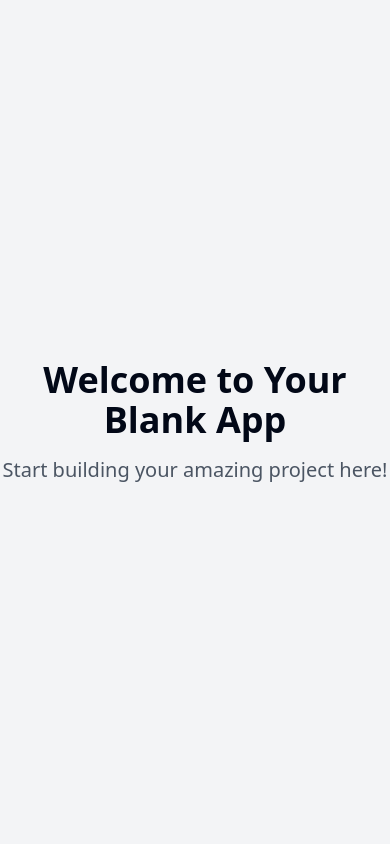
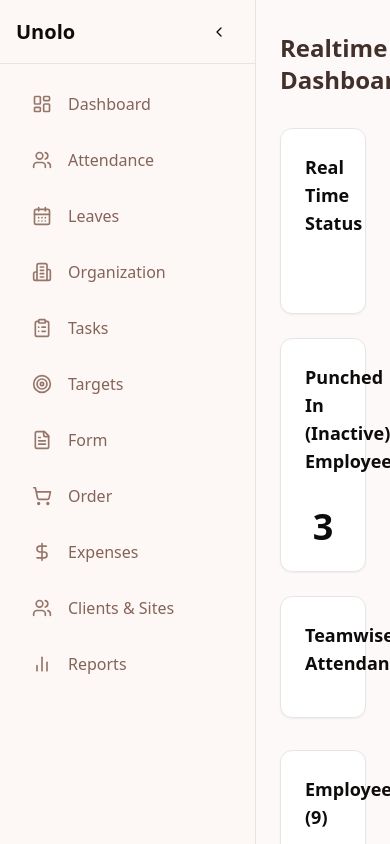
Before and after one commit to rajputdivyanshu81/unolo, a React (Vite) app: page / in a window 390 px wide. Built offline with nearby package versions, Linux system fonts and the light colour scheme.

Commit message:
Implement frontend with improved UI/UX
This commit implements a new frontend using React and JavaScript, incorporating improved color combinations, light/dark themes, mobile-first design, and whitespace optimization for enhanced user experience and interface.

```diff
--- /dev/null
+++ b/src/components/DashboardLayout.tsx
@@ -0,0 +1,26 @@
+
+import { useState } from "react";
+import { Sidebar } from "./Sidebar";
+import { cn } from "@/lib/utils";
+
+interface DashboardLayoutProps {
+  children: React.ReactNode;
+}
+
+export const DashboardLayout = ({ children }: DashboardLayoutProps) => {
+  const [sidebarOpen, setSidebarOpen] = useState(true);
+
+  return (
+    <div className="h-screen flex overflow-hidden bg-background">
+      <Sidebar open={sidebarOpen} onToggle={() => setSidebarOpen(!sidebarOpen)} />
+      <main
+        className={cn(
+          "flex-1 overflow-y-auto transition-all duration-300 ease-in-out",
+          sidebarOpen ? "ml-64" : "ml-20"
+        )}
+      >
+        <div className="px-6 py-8">{children}</div>
+      </main>
+    </div>
+  );
+};
--- /dev/null
+++ b/src/components/Sidebar.tsx
@@ -0,0 +1,87 @@
+
+import { cn } from "@/lib/utils";
+import {
+  LayoutDashboard,
+  Users,
+  CalendarDays,
+  ClipboardList,
+  Target,
+  FileText,
+  ShoppingCart,
+  DollarSign,
+  Building2,
+  BarChart2,
+  ChevronLeft,
+} from "lucide-react";
+import { Button } from "./ui/button";
+
+interface SidebarProps {
+  open: boolean;
+  onToggle: () => void;
+}
+
+export const Sidebar = ({ open, onToggle }: SidebarProps) => {
+  const menuItems = [
+    { icon: LayoutDashboard, label: "Dashboard", href: "/" },
+    { icon: Users, label: "Attendance", href: "/attendance" },
+    { icon: CalendarDays, label: "Leaves", href: "/leaves" },
+    { icon: Building2, label: "Organization", href: "/organization" },
+    { icon: ClipboardList, label: "Tasks", href: "/tasks" },
+    { icon: Target, label: "Targets", href: "/targets" },
+    { icon: FileText, label: "Form", href: "/form" },
+    { icon: ShoppingCart, label: "Order", href: "/order" },
+    { icon: DollarSign, label: "Expenses", href: "/expenses" },
+    { icon: Users, label: "Clients & Sites", href: "/clients" },
+    { icon: BarChart2, label: "Reports", href: "/reports" },
+  ];
+
+  return (
+    <aside
+      className={cn(
+        "fixed top-0 left-0 h-screen bg-brown-50 border-r transition-all duration-300 ease-in-out z-30",
+        open ? "w-64" : "w-20"
+      )}
+    >
+      <div className="flex items-center justify-between h-16 px-4 border-b">
+        <span className={cn("font-semibold text-xl", !open && "hidden")}>
+          Unolo
+        </span>
+        <Button
+          variant="ghost"
+          size="icon"
+          onClick={onToggle}
+          className="hover:bg-brown-100"
+        >
+          <ChevronLeft
+            className={cn(
+              "h-4 w-4 transition-transform",
+              !open && "rotate-180"
+            )}
+          />
+        </Button>
+      </div>
+      <nav className="p-4">
+        <ul className="space-y-2">
+          {menuItems.map((item) => (
+            <li key={item.label}>
+              <a
+                href={item.href}
+                className="flex items-center space-x-4 px-4 py-3 rounded-lg hover:bg-brown-100 transition-colors"
+              >
+                <item.icon className="h-5 w-5 text-brown-700" />
+                <span
+                  className={cn(
+                    "text-brown-800 font-medium",
+                    !open && "hidden"
+                  )}
+                >
+                  {item.label}
+                </span>
+              </a>
+            </li>
+          ))}
+        </ul>
+      </nav>
+    </aside>
+  );
+};
--- a/src/index.css
+++ b/src/index.css
@@ -1,92 +1,69 @@
+
 @tailwind base;
 @tailwind components;
 @tailwind utilities;
 
 @layer base {
   :root {
-    --background: 0 0% 100%;
-    --foreground: 222.2 84% 4.9%;
+    --background: 20 33% 98%;
+    --foreground: 20 10% 5%;
 
     --card: 0 0% 100%;
-    --card-foreground: 222.2 84% 4.9%;
+    --card-foreground: 20 10% 5%;
 
     --popover: 0 0% 100%;
-    --popover-foreground: 222.2 84% 4.9%;
+    --popover-foreground: 20 10% 5%;
 
-    --primary: 222.2 47.4% 11.2%;
-    --primary-foreground: 210 40% 98%;
+    --primary: 24 5% 64%;
+    --primary-foreground: 26 40% 96%;
 
-    --secondary: 210 40% 96.1%;
-    --secondary-foreground: 222.2 47.4% 11.2%;
+    --secondary: 60 4.8% 95.9%;
+    --secondary-foreground: 24 9.8% 10%;
 
-    --muted: 210 40% 96.1%;
-    --muted-foreground: 215.4 16.3% 46.9%;
+    --muted: 60 4.8% 95.9%;
+    --muted-foreground: 25 5.3% 44.7%;
 
-    --accent: 210 40% 96.1%;
-    --accent-foreground: 222.2 47.4% 11.2%;
+    --accent: 60 4.8% 95.9%;
+    --accent-foreground: 24 9.8% 10%;
 
     --destructive: 0 84.2% 60.2%;
-    --destructive-foreground: 210 40% 98%;
+    --destructive-foreground: 60 9.1% 97.8%;
 
-    --border: 214.3 31.8% 91.4%;
-    --input: 214.3 31.8% 91.4%;
-    --ring: 222.2 84% 4.9%;
+    --border: 20 5.9% 90%;
+    --input: 20 5.9% 90%;
+    --ring: 24 5.4% 63.9%;
 
-    --radius: 0.5rem;
-
-    --sidebar-background: 0 0% 98%;
-
-    --sidebar-foreground: 240 5.3% 26.1%;
-
-    --sidebar-primary: 240 5.9% 10%;
-
-    --sidebar-primary-foreground: 0 0% 98%;
-
-    --sidebar-accent: 240 4.8% 95.9%;
-
-    --sidebar-accent-foreground: 240 5.9% 10%;
-
-    --sidebar-border: 220 13% 91%;
-
-    --sidebar-ring: 217.2 91.2% 59.8%;
+    --radius: 0.75rem;
   }
 
   .dark {
-    --background: 222.2 84% 4.9%;
-    --foreground: 210 40% 98%;
+    --background: 20 14.3% 4.1%;
+    --foreground: 60 9.1% 97.8%;
 
-    --card: 222.2 84% 4.9%;
-    --card-foreground: 210 40% 98%;
+    --card: 20 14.3% 4.1%;
+    --card-foreground: 60 9.1% 97.8%;
 
-    --popover: 222.2 84% 4.9%;
-    --popover-foreground: 210 40% 98%;
+    --popover: 20 14.3% 4.1%;
+    --popover-foreground: 60 9.1% 97.8%;
 
-    --primary: 210 40% 98%;
-    --primary-foreground: 222.2 47.4% 11.2%;
+    --primary: 60 9.1% 97.8%;
+    --primary-foreground: 24 9.8% 10%;
 
-    --secondary: 217.2 32.6% 17.5%;
-    --secondary-foreground: 210 40% 98%;
+    --secondary: 12 6.5% 15.1%;
+    --secondary-foreground: 60 9.1% 97.8%;
 
-    --muted: 217.2 32.6% 17.5%;
-    --muted-foreground: 215 20.2% 65.1%;
+    --muted: 12 6.5% 15.1%;
+    --muted-foreground: 24 5.4% 63.9%;
 
-    --accent: 217.2 32.6% 17.5%;
-    --accent-foreground: 210 40% 98%;
+    --accent: 12 6.5% 15.1%;
+    --accent-foreground: 60 9.1% 97.8%;
 
     --destructive: 0 62.8% 30.6%;
-    --destructive-foreground: 210 40% 98%;
+    --destructive-foreground: 60 9.1% 97.8%;
 
-    --border: 217.2 32.6% 17.5%;
-    --input: 217.2 32.6% 17.5%;
-    --ring: 212.7 26.8% 83.9%;
-    --sidebar-background: 240 5.9% 10%;
-    --sidebar-foreground: 240 4.8% 95.9%;
-    --sidebar-primary: 224.3 76.3% 48%;
-    --sidebar-primary-foreground: 0 0% 100%;
-    --sidebar-accent: 240 3.7% 15.9%;
-    --sidebar-accent-foreground: 240 4.8% 95.9%;
-    --sidebar-border: 240 3.7% 15.9%;
-    --sidebar-ring: 217.2 91.2% 59.8%;
+    --border: 12 6.5% 15.1%;
+    --input: 12 6.5% 15.1%;
+    --ring: 24 5.4% 63.9%;
   }
 }
 
@@ -94,7 +71,6 @@
   * {
     @apply border-border;
   }
-
   body {
     @apply bg-background text-foreground;
   }
--- a/src/pages/Index.tsx
+++ b/src/pages/Index.tsx
@@ -1,13 +1,62 @@
-// Update this page (the content is just a fallback if you fail to update the page)
+
+import { Card } from "@/components/ui/card";
+import { DashboardLayout } from "@/components/DashboardLayout";
+import { BarChart } from "recharts";
 
 const Index = () => {
   return (
-    <div className="min-h-screen flex items-center justify-center bg-gray-100">
-      <div className="text-center">
-        <h1 className="text-4xl font-bold mb-4">Welcome to Your Blank App</h1>
-        <p className="text-xl text-gray-600">Start building your amazing project here!</p>
+    <DashboardLayout>
+      <div className="space-y-8 animate-fade-in">
+        <div className="flex justify-between items-center">
+          <h1 className="text-2xl font-semibold text-brown-900">
+            Realtime Dashboard
+          </h1>
+          <div className="flex space-x-4">
+            <select className="px-4 py-2 rounded-lg border bg-white">
+              <option>Overview</option>
+            </select>
+            <select className="px-4 py-2 rounded-lg border bg-white">
+              <option>Live Location</option>
+            </select>
+          </div>
+        </div>
+
+        <div className="grid grid-cols-1 md:grid-cols-2 lg:grid-cols-3 gap-6">
+          <Card className="p-6">
+            <h3 className="text-lg font-semibold mb-4">Real Time Status</h3>
+            <div className="relative aspect-square">
+              {/* We'll add the circular progress here */}
+            </div>
+          </Card>
+
+          <Card className="p-6">
+            <h3 className="text-lg font-semibold mb-4">
+              Punched In (Inactive) Employees
+            </h3>
+            <div className="text-4xl font-bold text-center mt-8">3</div>
+          </Card>
+
+          <Card className="p-6">
+            <h3 className="text-lg font-semibold mb-4">Teamwise Attendance</h3>
+            {/* Team attendance content */}
+          </Card>
+        </div>
+
+        <div className="grid grid-cols-1 lg:grid-cols-2 gap-6">
+          <Card className="p-6">
+            <h3 className="text-lg font-semibold mb-4">Employees (9)</h3>
+            {/* Employees table */}
+          </Card>
+
+          <Card className="p-6">
+            <h3 className="text-lg font-semibold mb-4">
+              Off Duty Employees (1)
+            </h3>
+            {/* Off duty employees table */}
+          </Card>
+        </div>
       </div>
-    </div>
+    </DashboardLayout>
   );
 };
 
--- a/tailwind.config.ts
+++ b/tailwind.config.ts
@@ -1,3 +1,4 @@
+
 import type { Config } from "tailwindcss";
 
 export default {
@@ -12,85 +13,84 @@ export default {
   theme: {
     container: {
       center: true,
-			padding: '2rem',
+      padding: "2rem",
       screens: {
-				'2xl': '1400px'
-			}
+        "2xl": "1400px",
+      },
     },
     extend: {
       colors: {
-				border: 'hsl(var(--border))',
-				input: 'hsl(var(--input))',
-				ring: 'hsl(var(--ring))',
-				background: 'hsl(var(--background))',
-				foreground: 'hsl(var(--foreground))',
+        brown: {
+          50: "#fdf8f6",
+          100: "#f2e8e5",
+          200: "#eaddd7",
+          300: "#e0cec7",
+          400: "#d2bab0",
+          500: "#bfa094",
+          600: "#a18072",
+          700: "#977669",
+          800: "#846358",
+          900: "#43302b",
+        },
+        border: "hsl(var(--border))",
+        input: "hsl(var(--input))",
+        ring: "hsl(var(--ring))",
+        background: "hsl(var(--background))",
+        foreground: "hsl(var(--foreground))",
         primary: {
-					DEFAULT: 'hsl(var(--primary))',
-					foreground: 'hsl(var(--primary-foreground))'
+          DEFAULT: "hsl(var(--primary))",
+          foreground: "hsl(var(--primary-foreground))",
         },
         secondary: {
-					DEFAULT: 'hsl(var(--secondary))',
-					foreground: 'hsl(var(--secondary-foreground))'
+          DEFAULT: "hsl(var(--secondary))",
+          foreground: "hsl(var(--secondary-foreground))",
         },
         destructive: {
-					DEFAULT: 'hsl(var(--destructive))',
-					foreground: 'hsl(var(--destructive-foreground))'
+          DEFAULT: "hsl(var(--destructive))",
+          foreground: "hsl(var(--destructive-foreground))",
         },
         muted: {
-					DEFAULT: 'hsl(var(--muted))',
-					foreground: 'hsl(var(--muted-foreground))'
+          DEFAULT: "hsl(var(--muted))",
+          foreground: "hsl(var(--muted-foreground))",
         },
         accent: {
-					DEFAULT: 'hsl(var(--accent))',
-					foreground: 'hsl(var(--accent-foreground))'
+          DEFAULT: "hsl(var(--accent))",
+          foreground: "hsl(var(--accent-foreground))",
         },
         popover: {
-					DEFAULT: 'hsl(var(--popover))',
-					foreground: 'hsl(var(--popover-foreground))'
+          DEFAULT: "hsl(var(--popover))",
+          foreground: "hsl(var(--popover-foreground))",
         },
         card: {
-					DEFAULT: 'hsl(var(--card))',
-					foreground: 'hsl(var(--card-foreground))'
+          DEFAULT: "hsl(var(--card))",
+          foreground: "hsl(var(--card-foreground))",
         },
-				sidebar: {
-					DEFAULT: 'hsl(var(--sidebar-background))',
-					foreground: 'hsl(var(--sidebar-foreground))',
-					primary: 'hsl(var(--sidebar-primary))',
-					'primary-foreground': 'hsl(var(--sidebar-primary-foreground))',
-					accent: 'hsl(var(--sidebar-accent))',
-					'accent-foreground': 'hsl(var(--sidebar-accent-foreground))',
-					border: 'hsl(var(--sidebar-border))',
-					ring: 'hsl(var(--sidebar-ring))'
-				}
       },
       borderRadius: {
-				lg: 'var(--radius)',
-				md: 'calc(var(--radius) - 2px)',
-				sm: 'calc(var(--radius) - 4px)'
+        lg: "var(--radius)",
+        md: "calc(var(--radius) - 2px)",
+        sm: "calc(var(--radius) - 4px)",
       },
       keyframes: {
-				'accordion-down': {
-					from: {
-						height: '0'
+        "accordion-down": {
+          from: { height: "0" },
+          to: { height: "var(--radix-accordion-content-height)" },
         },
-					to: {
-						height: 'var(--radix-accordion-content-height)'
-					}
+        "accordion-up": {
+          from: { height: "var(--radix-accordion-content-height)" },
+          to: { height: "0" },
         },
-				'accordion-up': {
-					from: {
-						height: 'var(--radix-accordion-content-height)'
+        fadeIn: {
+          "0%": { opacity: "0" },
+          "100%": { opacity: "1" },
         },
-					to: {
-						height: '0'
-					}
-				}
       },
       animation: {
-				'accordion-down': 'accordion-down 0.2s ease-out',
-				'accordion-up': 'accordion-up 0.2s ease-out'
-			}
-		}
+        "accordion-down": "accordion-down 0.2s ease-out",
+        "accordion-up": "accordion-up 0.2s ease-out",
+        "fade-in": "fadeIn 0.3s ease-in-out",
+      },
+    },
   },
   plugins: [require("tailwindcss-animate")],
 } satisfies Config;
```
Lines whose indentation alone changed are shown as unchanged.
